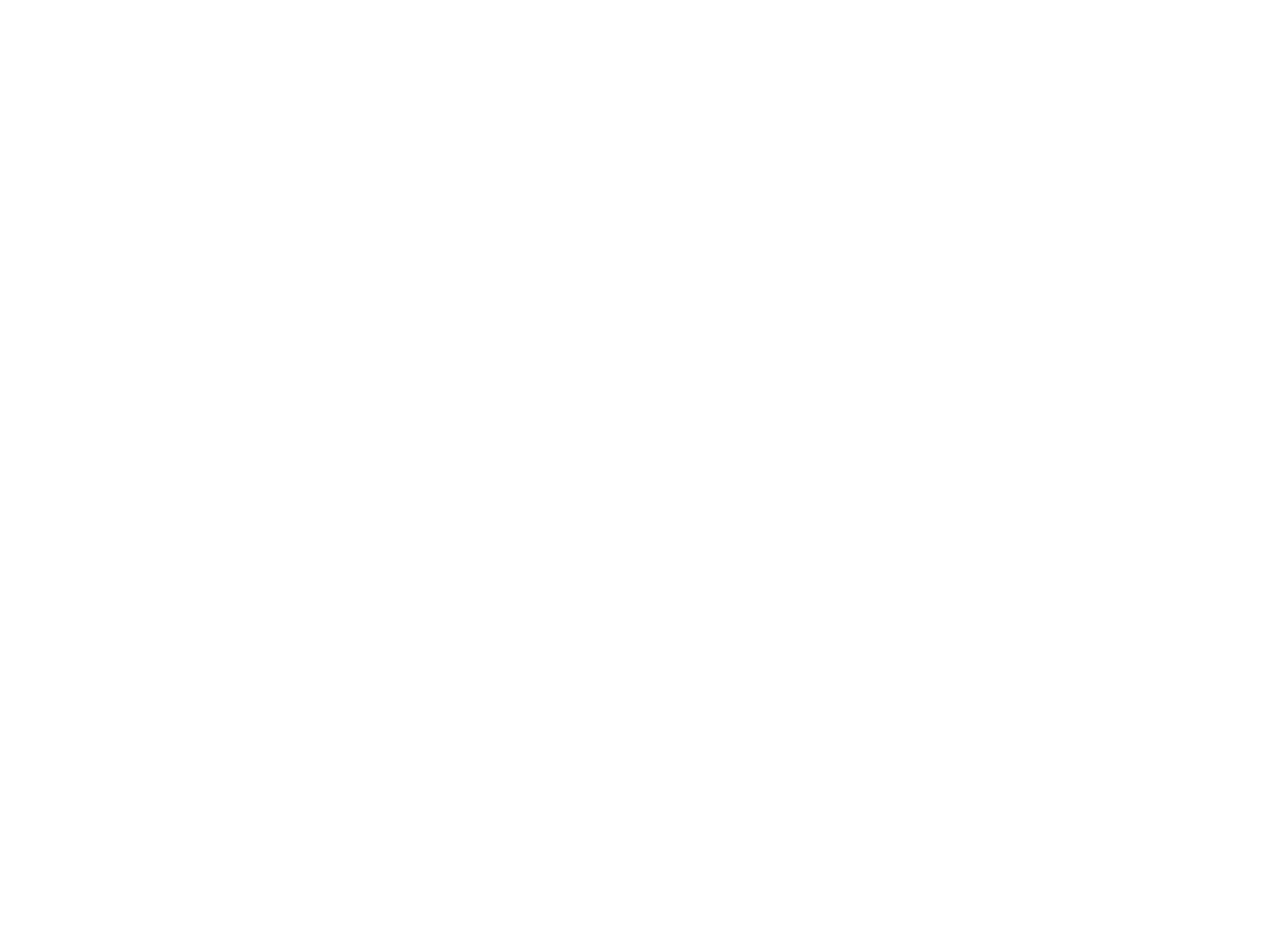
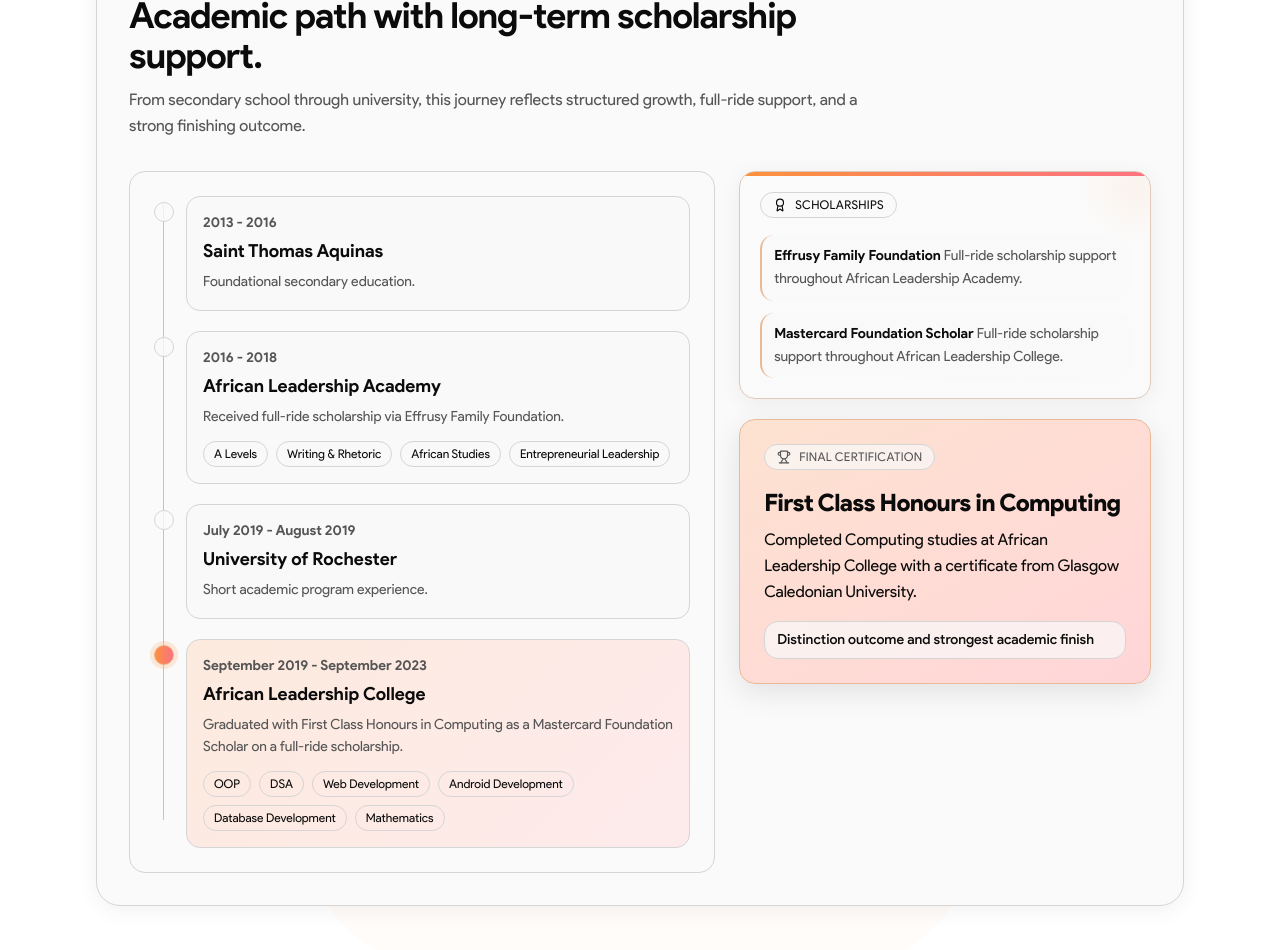
Before and after one commit to frimpongopoku/pw, a Next.js app: page / in a window 1280 px wide. Shown: the part 1140-2090 px from the top of the page. Before the commit the page ends 1067 px from the top, so only its background shows below. Built offline with nearby package versions, Linux system fonts and the light colour scheme.

Commit message:
feat: Add very nice education area

```diff
--- a/src/app/page.tsx
+++ b/src/app/page.tsx
@@ -1,13 +1,73 @@
 import type { Metadata } from "next";
 import Image from "next/image";
 import Link from "next/link";
-import { ArrowRight, CalendarDays, Code2, Cpu, Mail, Sparkles } from "lucide-react";
+import {
+  ArrowRight,
+  Award,
+  CalendarDays,
+  Code2,
+  Cpu,
+  GraduationCap,
+  Mail,
+  Sparkles,
+  Trophy,
+} from "lucide-react";
 
 export const metadata: Metadata = {
   title: "Mr Frimpong | Career Tracks",
   description:
     "Choose between frontend engineering and AI engineering tracks from Frimpong Opoku Agyemang.",
 };
+
+const educationTimeline = [
+  {
+    school: "Saint Thomas Aquinas",
+    period: "2013 - 2016",
+    note: "Foundational secondary education.",
+  },
+  {
+    school: "African Leadership Academy",
+    period: "2016 - 2018",
+    note: "Received full-ride scholarship via Effrusy Family Foundation.",
+    courses: [
+      "A Levels",
+      "Writing & Rhetoric",
+      "African Studies",
+      "Entrepreneurial Leadership",
+    ],
+  },
+  {
+    school: "University of Rochester",
+    period: "July 2019 - August 2019",
+    note: "Short academic program experience.",
+  },
+  {
+    school: "African Leadership College",
+    period: "September 2019 - September 2023",
+    note: "Graduated with First Class Honours in Computing as a Mastercard Foundation Scholar on a full-ride scholarship.",
+    courses: [
+      "OOP",
+      "DSA",
+      "Web Development",
+      "Android Development",
+      "Database Development",
+      "Mathematics",
+    ],
+  },
+] as const;
+
+const scholarshipHighlights = [
+  {
+    foundation: "Effrusy Family Foundation",
+    detail:
+      "Full-ride scholarship support throughout African Leadership Academy.",
+  },
+  {
+    foundation: "Mastercard Foundation Scholar",
+    detail:
+      "Full-ride scholarship support throughout African Leadership College.",
+  },
+] as const;
 
 export default function HomePage() {
   return (
@@ -187,6 +247,160 @@
             </div>
           </div>
         </div>
+
+        <section className="mt-10 sm:mt-14 rounded-2xl sm:rounded-3xl glass p-5 sm:p-8">
+          <div className="max-w-3xl">
+            <p className="inline-flex items-center gap-2 rounded-full chip px-3 py-1 text-xs uppercase tracking-wide text-muted-token">
+              <GraduationCap className="size-3.5" />
+              Education Journey
+            </p>
+            <h2 className="mt-4 text-2xl sm:text-4xl font-bold tracking-tight text-fg-token">
+              Academic path with long-term scholarship support.
+            </h2>
+            <p className="mt-3 text-sm sm:text-base text-muted-token leading-relaxed">
+              From secondary school through university, this journey reflects structured growth,
+              full-ride support, and a strong finishing outcome.
+            </p>
+          </div>
+
+          <div className="mt-8 grid grid-cols-1 lg:grid-cols-12 gap-5 sm:gap-6">
+            <div className="lg:col-span-7 rounded-2xl border border-token bg-surface-token/45 p-4 sm:p-6">
+              <div className="relative space-y-4 sm:space-y-5">
+                <div
+                  aria-hidden
+                  className="absolute left-[9px] top-2 bottom-2 w-px"
+                  style={{ background: "color-mix(in oklab, var(--brand) 45%, var(--border) 55%)" }}
+                />
+                {educationTimeline.map((entry, index) => {
+                  const isFinal = index === educationTimeline.length - 1;
+                  return (
+                    <article key={entry.school} className="relative pl-8">
+                      <span
+                        aria-hidden
+                        className="absolute left-0 top-1.5 h-5 w-5 rounded-full border"
+                        style={{
+                          background: isFinal
+                            ? "var(--gradient-brand)"
+                            : "color-mix(in oklab, var(--surface) 80%, transparent)",
+                          borderColor: isFinal
+                            ? "color-mix(in oklab, var(--brand) 65%, var(--border) 35%)"
+                            : "var(--border)",
+                          boxShadow: isFinal
+                            ? "0 0 0 4px color-mix(in oklab, var(--brand) 18%, transparent)"
+                            : "none",
+                        }}
+                      />
+                      <div
+                        className="rounded-xl p-3 sm:p-4"
+                        style={{
+                          background: isFinal
+                            ? "linear-gradient(135deg, color-mix(in oklab, var(--brand) 16%, var(--surface) 84%), color-mix(in oklab, var(--brand-2) 12%, var(--surface) 88%))"
+                            : "color-mix(in oklab, var(--surface) 88%, transparent)",
+                          border: "1px solid var(--border)",
+                        }}
+                      >
+                        <p className="text-xs sm:text-sm font-semibold text-muted-token">
+                          {entry.period}
+                        </p>
+                        <h3 className="mt-1 text-base sm:text-lg font-semibold text-fg-token">
+                          {entry.school}
+                        </h3>
+                        <p className="mt-1.5 text-xs sm:text-sm text-muted-token leading-relaxed">
+                          {entry.note}
+                        </p>
+                        {"courses" in entry ? (
+                          <div className="mt-3">
+                            <div className="flex flex-wrap gap-1.5 sm:gap-2">
+                              {entry.courses.map((course) => (
+                                <span
+                                  key={course}
+                                  className="rounded-full border border-token bg-surface-token/45 px-2.5 py-1 text-[11px] sm:text-xs text-muted-token/90"
+                                >
+                                  {course}
+                                </span>
+                              ))}
+                            </div>
+                          </div>
+                        ) : null}
+                      </div>
+                    </article>
+                  );
+                })}
+              </div>
+            </div>
+
+            <div className="lg:col-span-5 space-y-4 sm:space-y-5">
+              <div
+                className="relative overflow-hidden rounded-2xl p-4 sm:p-5"
+                style={{
+                  background:
+                    "linear-gradient(165deg, color-mix(in oklab, var(--surface) 94%, white 6%), color-mix(in oklab, var(--surface) 98%, transparent))",
+                  border: "1px solid color-mix(in oklab, var(--brand) 20%, var(--border) 80%)",
+                  boxShadow: "var(--shadow-elev-1)",
+                }}
+              >
+                <div
+                  aria-hidden
+                  className="pointer-events-none absolute inset-x-0 top-0 h-1"
+                  style={{ background: "var(--gradient-brand)" }}
+                />
+                <div
+                  aria-hidden
+                  className="pointer-events-none absolute -top-10 -right-10 h-28 w-28 rounded-full opacity-35"
+                  style={{
+                    background:
+                      "radial-gradient(circle, color-mix(in oklab, var(--brand) 20%, transparent), transparent 70%)",
+                  }}
+                />
+                <p className="inline-flex items-center gap-2 rounded-full chip px-3 py-1 text-xs uppercase tracking-wide text-fg-token">
+                  <Award className="size-3.5" />
+                  Scholarships
+                </p>
+                <ul className="mt-4 space-y-3">
+                  {scholarshipHighlights.map((item) => (
+                    <li
+                      key={item.foundation}
+                      className="rounded-xl px-3 py-2.5 text-xs sm:text-sm leading-relaxed border-l-2"
+                      style={{
+                        background: "color-mix(in oklab, var(--surface) 90%, transparent)",
+                        borderColor: "color-mix(in oklab, var(--brand) 45%, var(--border) 55%)",
+                        color: "var(--muted-fg)",
+                      }}
+                    >
+                      <span className="font-semibold text-fg-token">{item.foundation}</span>{" "}
+                      <span>{item.detail}</span>
+                    </li>
+                  ))}
+                </ul>
+              </div>
+
+              <div
+                className="rounded-2xl p-5 sm:p-6"
+                style={{
+                  background:
+                    "linear-gradient(150deg, color-mix(in oklab, var(--brand) 24%, var(--surface) 76%), color-mix(in oklab, var(--brand-2) 28%, var(--surface) 72%))",
+                  border: "1px solid color-mix(in oklab, var(--brand) 45%, var(--border) 55%)",
+                  boxShadow: "var(--shadow-elev-2)",
+                }}
+              >
+                <p className="inline-flex items-center gap-2 rounded-full chip px-3 py-1 text-xs uppercase tracking-wide text-muted-token">
+                  <Trophy className="size-3.5" />
+                  Final Certification
+                </p>
+                <h3 className="mt-4 text-xl sm:text-2xl font-black tracking-tight text-fg-token">
+                  First Class Honours in Computing
+                </h3>
+                <p className="mt-2 text-sm sm:text-base text-fg-token/90 leading-relaxed">
+                  Completed Computing studies at African Leadership College with
+                  a certificate from Glasgow Caledonian University.
+                </p>
+                <div className="mt-4 chip rounded-xl px-3 py-2 text-xs sm:text-sm font-medium text-fg-token">
+                  Distinction outcome and strongest academic finish
+                </div>
+              </div>
+            </div>
+          </div>
+        </section>
       </section>
     </main>
   );
```
